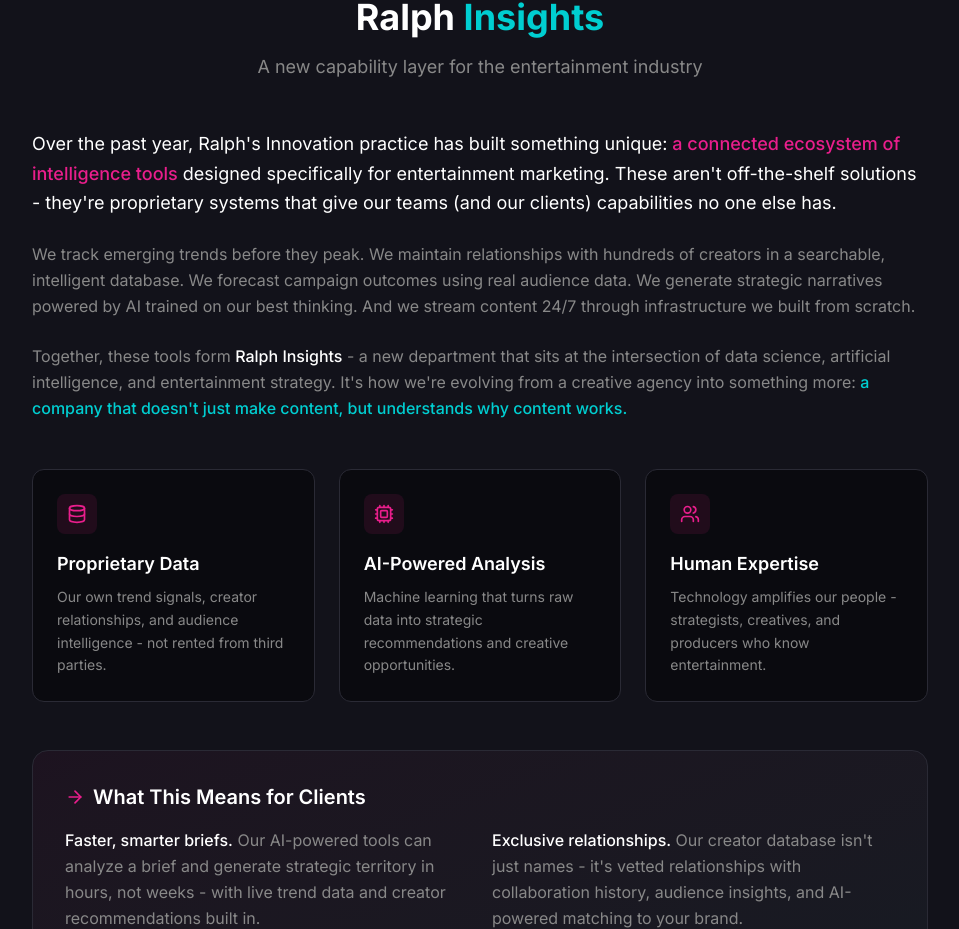
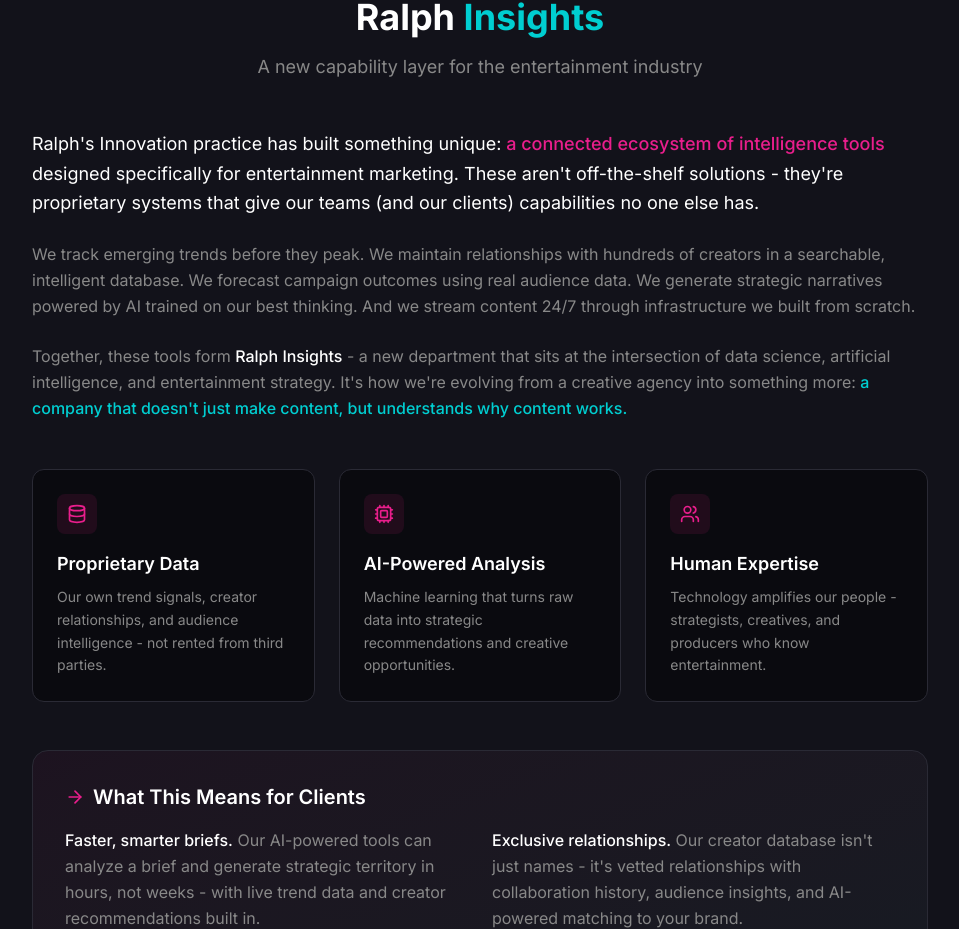
Before and after one commit to br00kd0wnt0n/RalphInnovation, a React (Vite) app: page / in a window 1280 px wide. Shown: the part 6240-7169 px from the top of the page, without its empty margins (160-1119 px from the left). Built offline with nearby package versions, Linux system fonts and the light colour scheme.

Commit message:
Remove 'Over the past year' from Ralph Insights intro

```diff
--- a/src/components/InsightsNarrative.tsx
+++ b/src/components/InsightsNarrative.tsx
@@ -51,7 +51,7 @@ export function InsightsNarrative() {
           className="space-y-6 mb-12"
         >
           <p className="text-text-primary text-lg leading-relaxed">
-            Over the past year, Ralph's Innovation practice has built something unique:
+            Ralph's Innovation practice has built something unique:
             <span className="text-accent-pink font-medium"> a connected ecosystem of intelligence tools</span> designed
             specifically for entertainment marketing. These aren't off-the-shelf solutions  - they're
             proprietary systems that give our teams (and our clients) capabilities no one else has.
```
